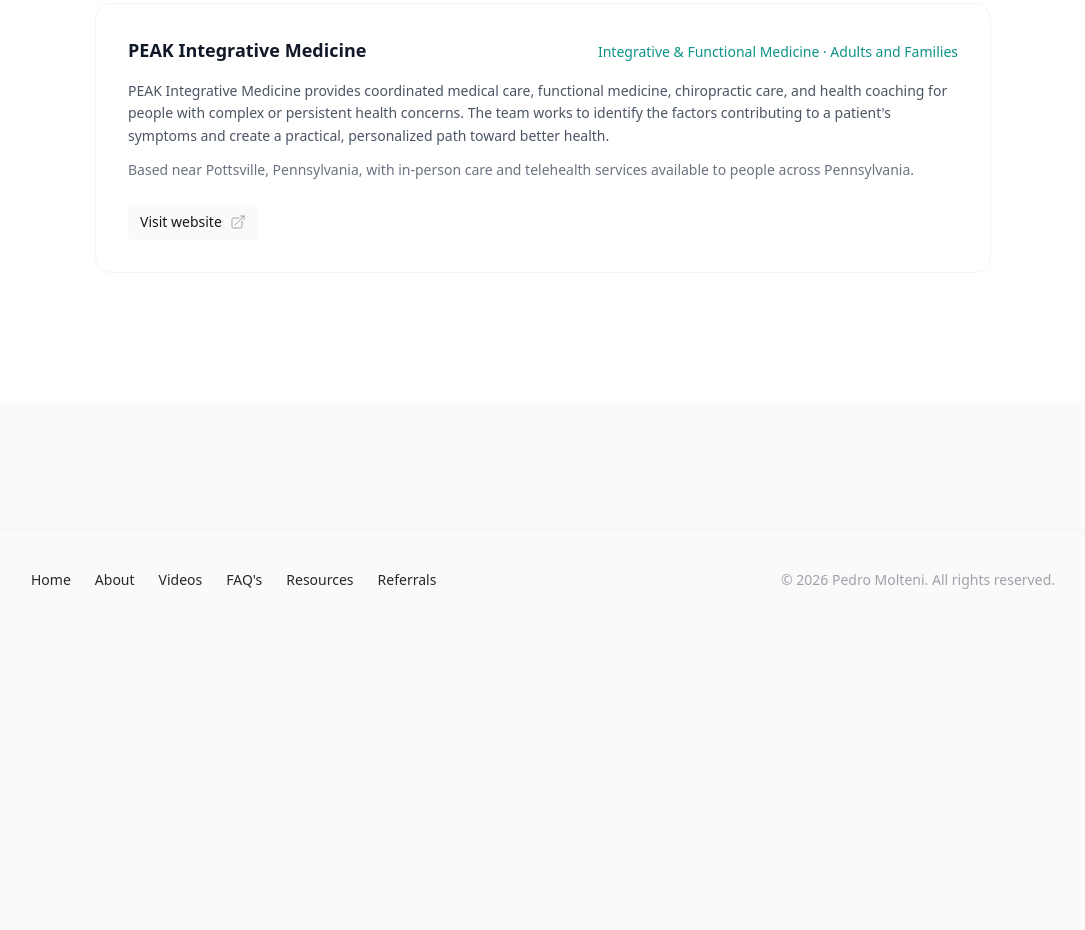
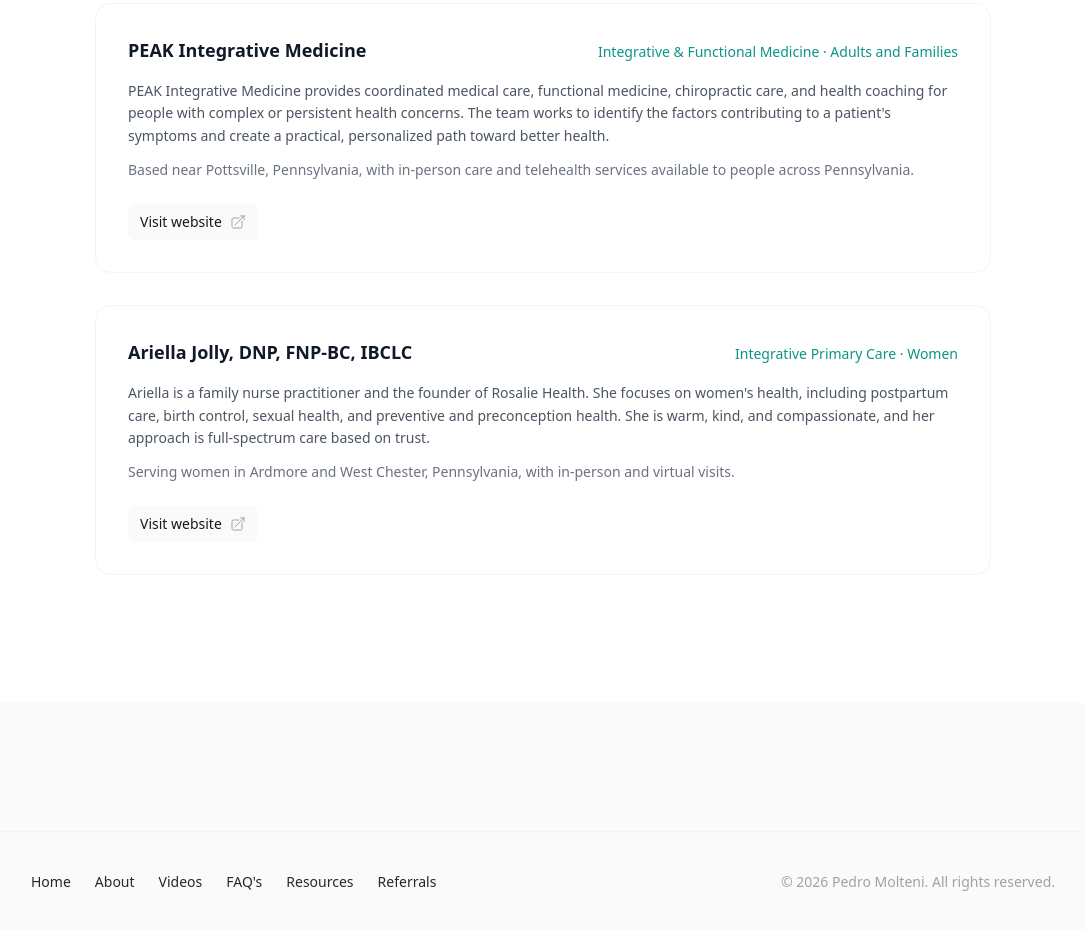
Before and after one commit to Edddy/PedroMolteniLPC, a plain HTML site: page referrals.html in a window 1280 px wide. Shown: the part 693-1623 px from the top of the page, without its empty margins (97-1182 px from the left). Before the commit the page ends 1347 px from the top, so only its background shows below. Drawn offline with nearby package versions, Linux system fonts and the light colour scheme.

Commit message:
Referrals: add Ariella Jolly, Rosalie Health

```diff
--- a/referrals.html
+++ b/referrals.html
@@ -126,6 +126,24 @@
                     </div>
                   </article>
 
+                  <!-- Ariella Jolly, Rosalie Health -->
+                  <article class="rounded-2xl border border-zinc-100 p-6 sm:p-8">
+                    <div class="flex flex-col gap-1 sm:flex-row sm:items-baseline sm:justify-between">
+                      <h2 class="text-lg font-semibold text-gray-900">Ariella Jolly, DNP, FNP-BC, IBCLC</h2>
+                      <p class="text-sm font-medium text-teal-600">Integrative Primary Care &middot; Women</p>
+                    </div>
+                    <p class="mt-4 text-sm leading-relaxed text-gray-600">Ariella is a family nurse practitioner and the founder of Rosalie Health. She focuses on women's health, including postpartum care, birth control, sexual health, and preventive and preconception health. She is warm, kind, and compassionate, and her approach is full-spectrum care based on trust.</p>
+                    <p class="mt-3 text-sm text-gray-500">Serving women in Ardmore and West Chester, Pennsylvania, with in-person and virtual visits.</p>
+                    <div class="mt-6">
+                      <a href="https://www.rosaliehealth.com" target="_blank" rel="noopener" class="inline-flex items-center gap-2 rounded-md bg-zinc-50 py-2 px-3 text-sm font-medium text-zinc-900 hover:bg-zinc-100">
+                        Visit website
+                        <svg xmlns="http://www.w3.org/2000/svg" viewBox="0 0 24 24" fill="none" stroke-width="1.5" stroke="currentColor" class="h-4 w-4 stroke-zinc-400" aria-hidden="true">
+                          <path stroke-linecap="round" stroke-linejoin="round" d="M13.5 6H5.25A2.25 2.25 0 0 0 3 8.25v10.5A2.25 2.25 0 0 0 5.25 21h10.5A2.25 2.25 0 0 0 18 18.75V10.5m-10.5 6L21 3m0 0h-5.25M21 3v5.25" />
+                        </svg>
+                      </a>
+                    </div>
+                  </article>
+
                 </div>
 
               </div>
```
